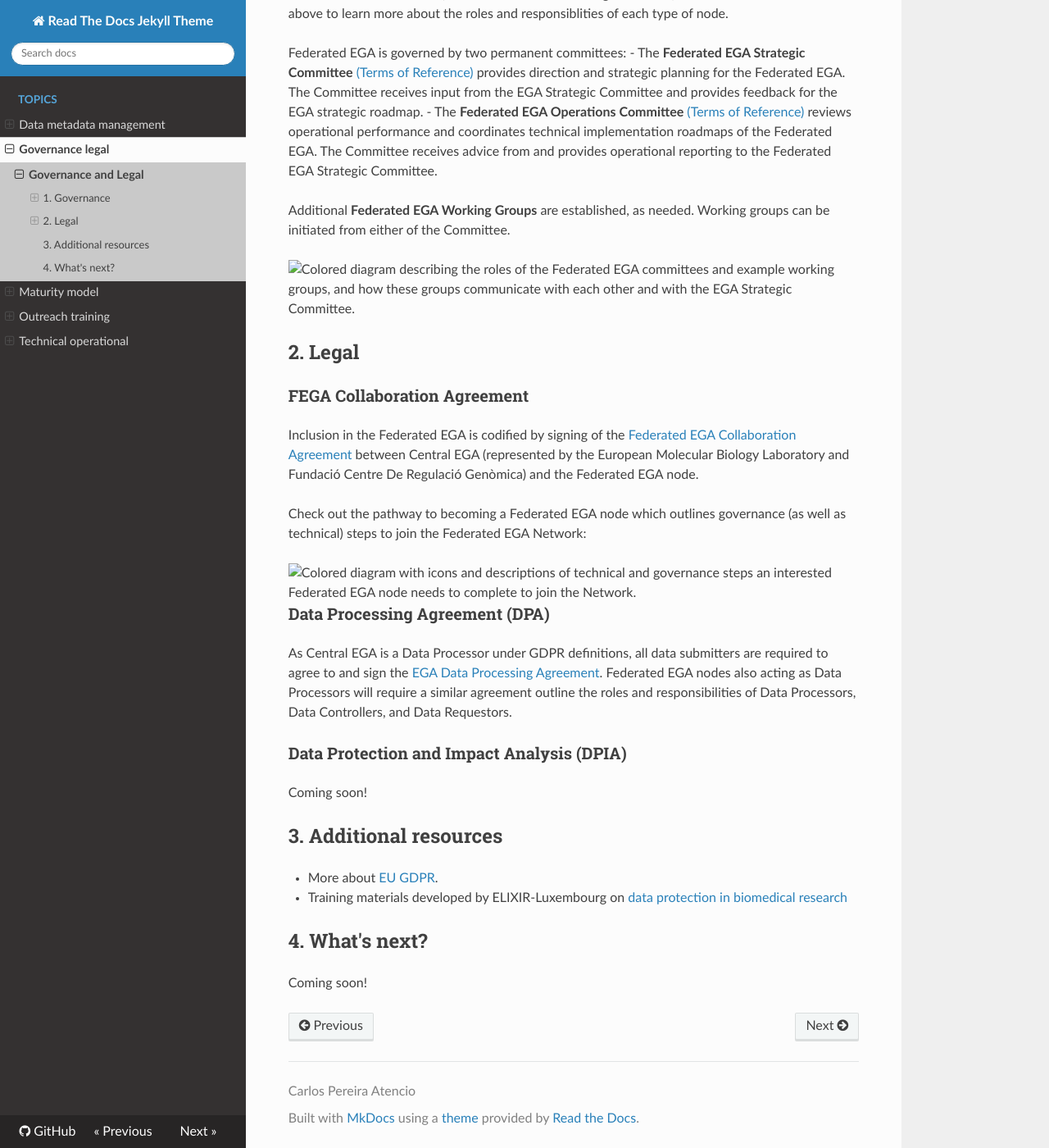
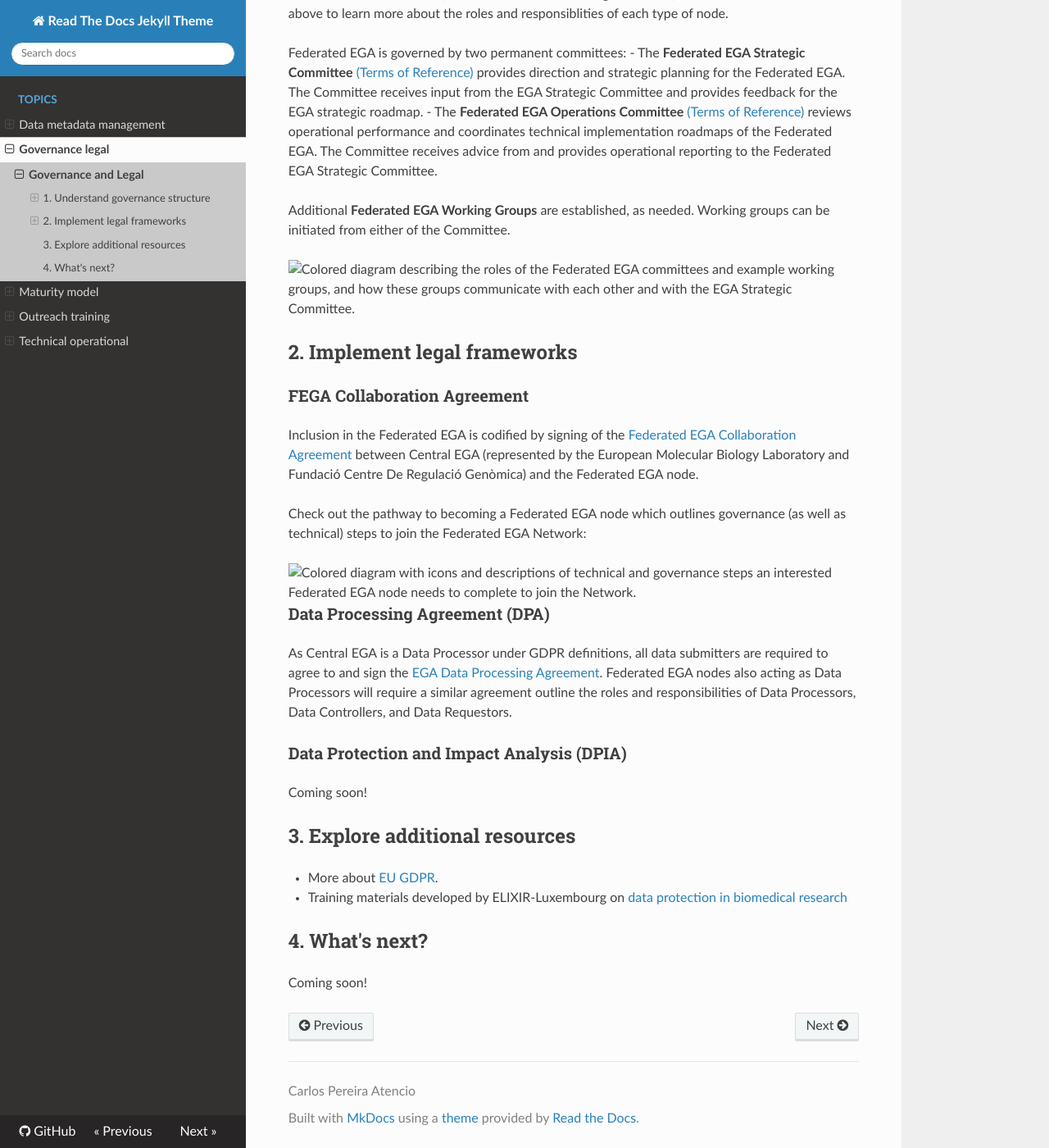
Before and after one commit to viklund/FEGA-onboarding, an MkDocs documentation site: the page built from docs/topics/governance-legal/README.md, in a window 1280 px wide and 1400 px high, scrolled down 1225 px. Shown: the whole window at 82% size. Built offline with MkDocs 1.6.1, drawn with Linux system fonts in a browser that asks for light colours; nearby versions of some CDN libraries; some of the changed text lies outside the part shown.

Commit message:
Rewrote headings as learning outcomes.

```diff
--- a/docs/topics/governance-legal/README.md
+++ b/docs/topics/governance-legal/README.md
@@ -23,7 +23,7 @@ Welcome! If you are involved in governance or legal aspects of establishing a Fe
 - Evaluate the roles and responsibilities of your node within the Federated EGA
 - Make use of examples and templates to define your node's governance and legal policies
 
-## 1. Governance
+## 1. Understand governance structure
 
 ### Vision
 
@@ -49,7 +49,7 @@ Additional **Federated EGA Working Groups** are established, as needed. Working
 
 <img src="../../../docs/assets/img/fega-committee-and-working-groups.jpeg" alt="Colored diagram describing the roles of the Federated EGA committees and example working groups, and how these groups communicate with each other and with the EGA Strategic Committee." width="800"  align="center" />
 
-## 2. Legal
+## 2. Implement legal frameworks
 
 ### FEGA Collaboration Agreement
 
@@ -67,7 +67,7 @@ As Central EGA is a Data Processor under GDPR definitions, all data submitters a
 
 Coming soon!
 
-## 3. Additional resources
+## 3. Explore additional resources
 
 - More about [EU GDPR](https://gdpr-info.eu/).
 - Training materials developed by ELIXIR-Luxembourg on [data protection in biomedical research](https://zenodo.org/record/5078280#.YrxoEOxKjjD)
```
